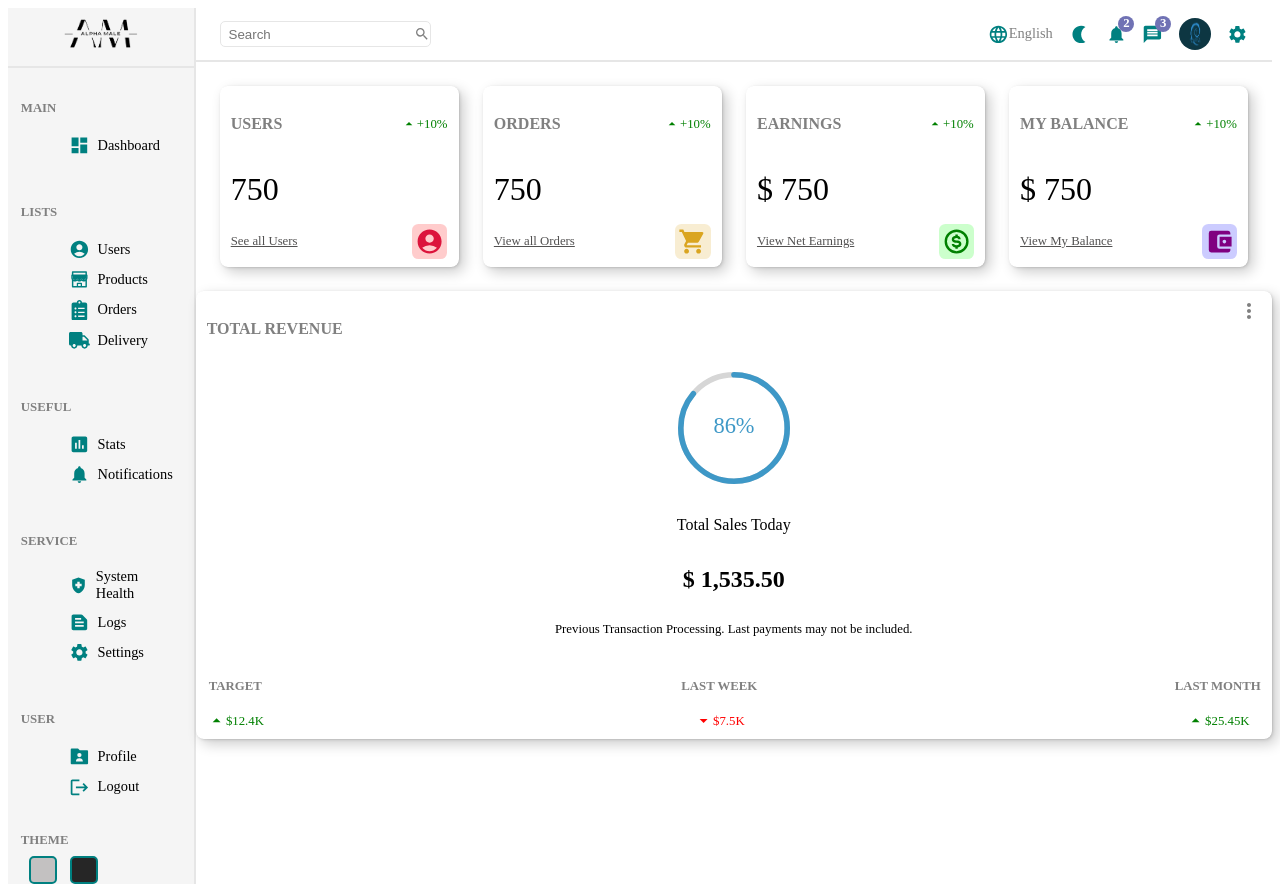
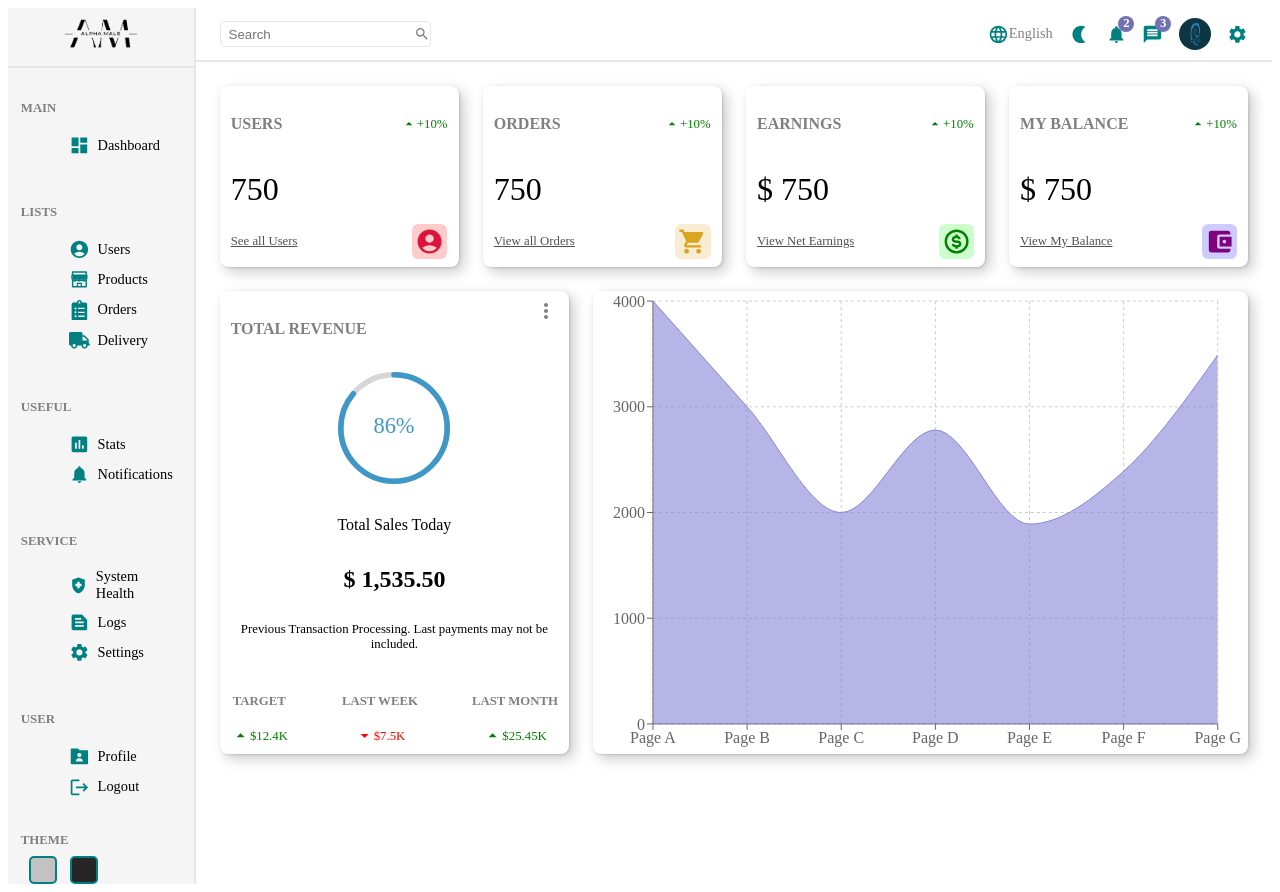
Before and after one commit to zeetaengrg/e-commerce-clothing-shop, a React (Create React App) app in the folder admin/: page / in a window 1280 px wide. Built offline with nearby package versions, Linux system fonts and the light colour scheme; the HTML template or start-up script is replaced by a standard one.

Commit message:
style(charts): styled

```diff
--- a/admin/src/pages/Home/Home.scss
+++ b/admin/src/pages/Home/Home.scss
@@ -1,3 +1,6 @@
+@import "styles/abstracts/variables";
+@import "styles/abstracts/mixins";
+
 .home {
   display: flex;
 
@@ -12,7 +15,10 @@
     }
 
     .right__charts {
-
+      display: flex;
+      justify-content: space-between;
+      gap: 1.5rem;
+      padding: 0rem 1.5rem;
     }
   }
 }
```
